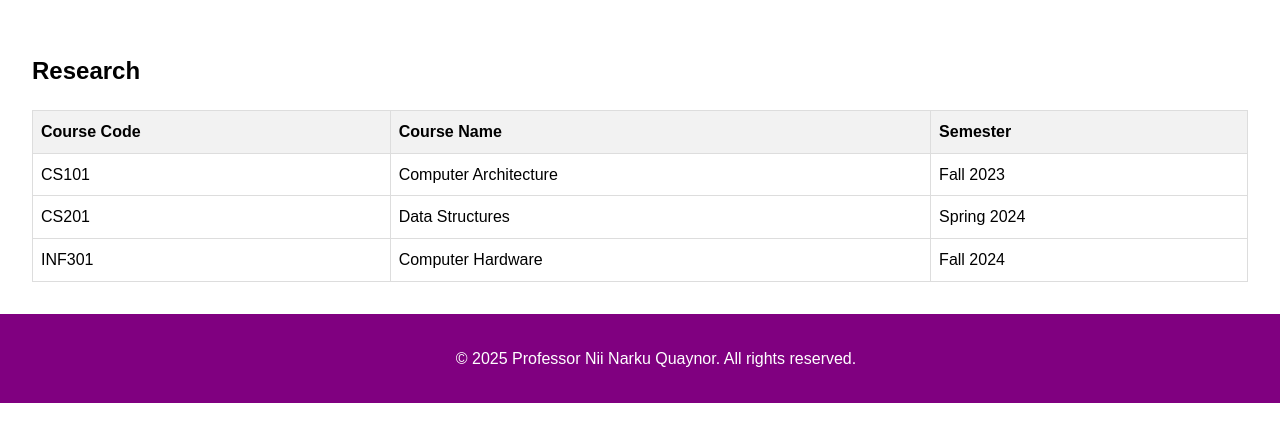
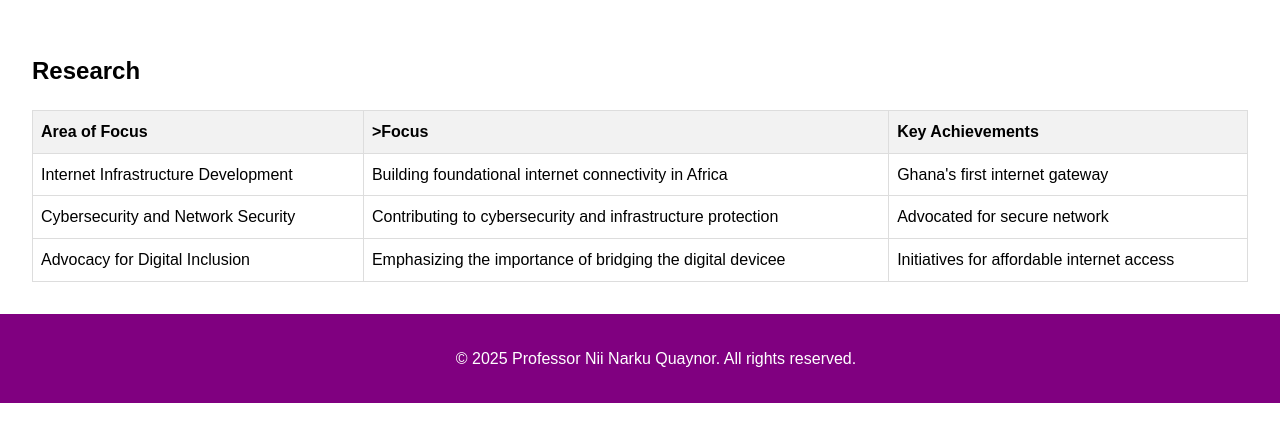
Before and after one commit to modesty3/group13webtechproject, a plain HTML site: page research.html in a window 1280 px wide. Shown: the top 442 px of the page. Drawn offline with Linux system fonts and the light colour scheme.

Commit message:
Update research.html

```diff
--- a/research.html
+++ b/research.html
@@ -11,24 +11,24 @@
         <h2>Research</h2>
         <table class="visible-table">
             <tr>
-                <th>Course Code</th>
-                <th>Course Name</th>
-                <th>Semester</th>
+                <th>Area of Focus</th>
+                <th>>Focus</th>
+                <th>Key Achievements</th>
             </tr>
             <tr>
-                <td>CS101</td>
-                <td>Computer Architecture</td>
-                <td>Fall 2023</td>
+                <td>Internet Infrastructure Development</td>
+                <td>Building foundational internet connectivity in Africa</td>
+                <td>Ghana's first internet gateway</td>
             </tr>
             <tr>
-                <td>CS201</td>
-                <td>Data Structures</td>
-                <td>Spring 2024</td>
+                <td>Cybersecurity and Network Security</td>
+                <td>Contributing to cybersecurity and infrastructure protection</td>
+                <td>Advocated for secure network</td>
             </tr>
             <tr>
-                <td>INF301</td>
-                <td>Computer Hardware</td>
-                <td>Fall 2024</td>
+                <td>Advocacy for Digital Inclusion</td>
+                <td>Emphasizing the importance of bridging the digital devicee</td>
+                <td>Initiatives for affordable internet access</td>
             </tr>
         </table>
     </main>
```
